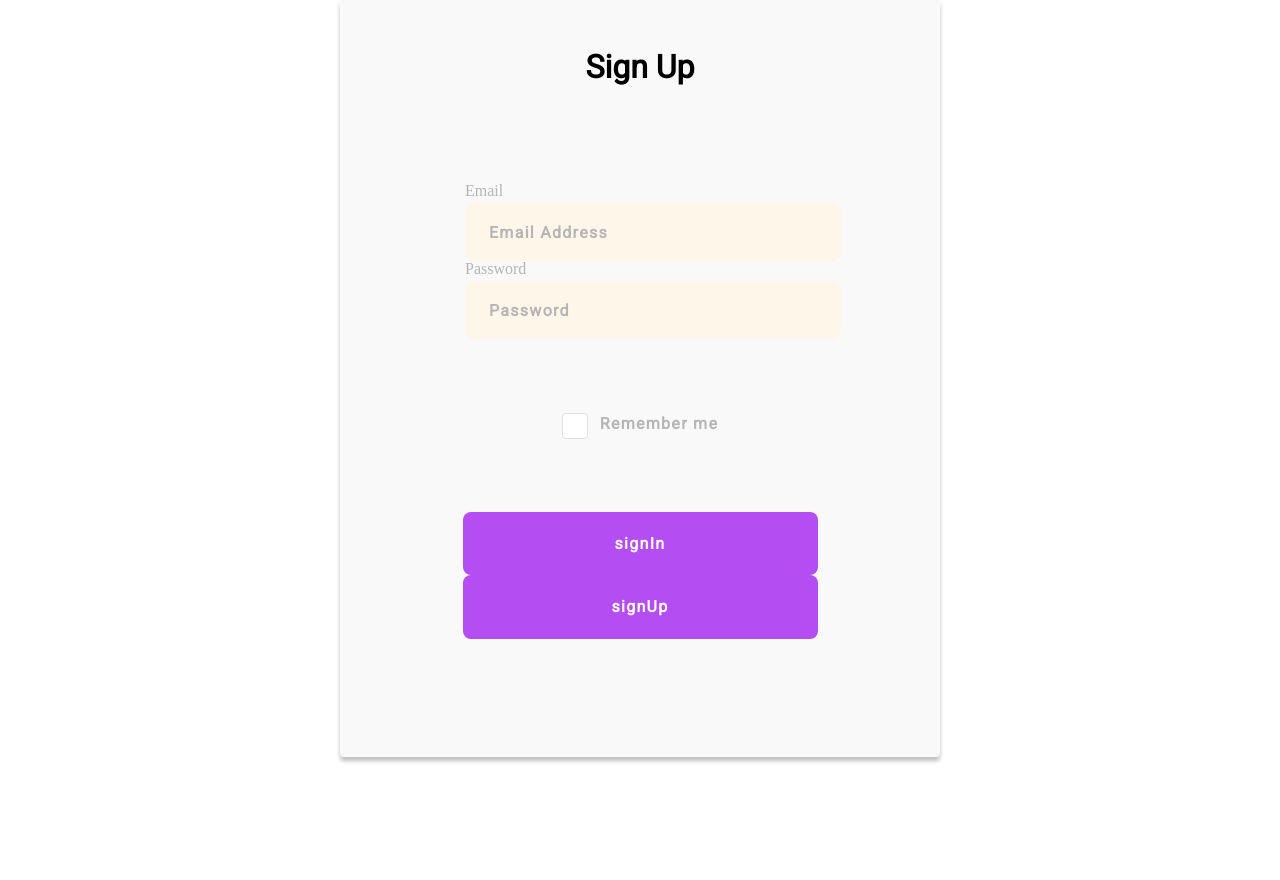
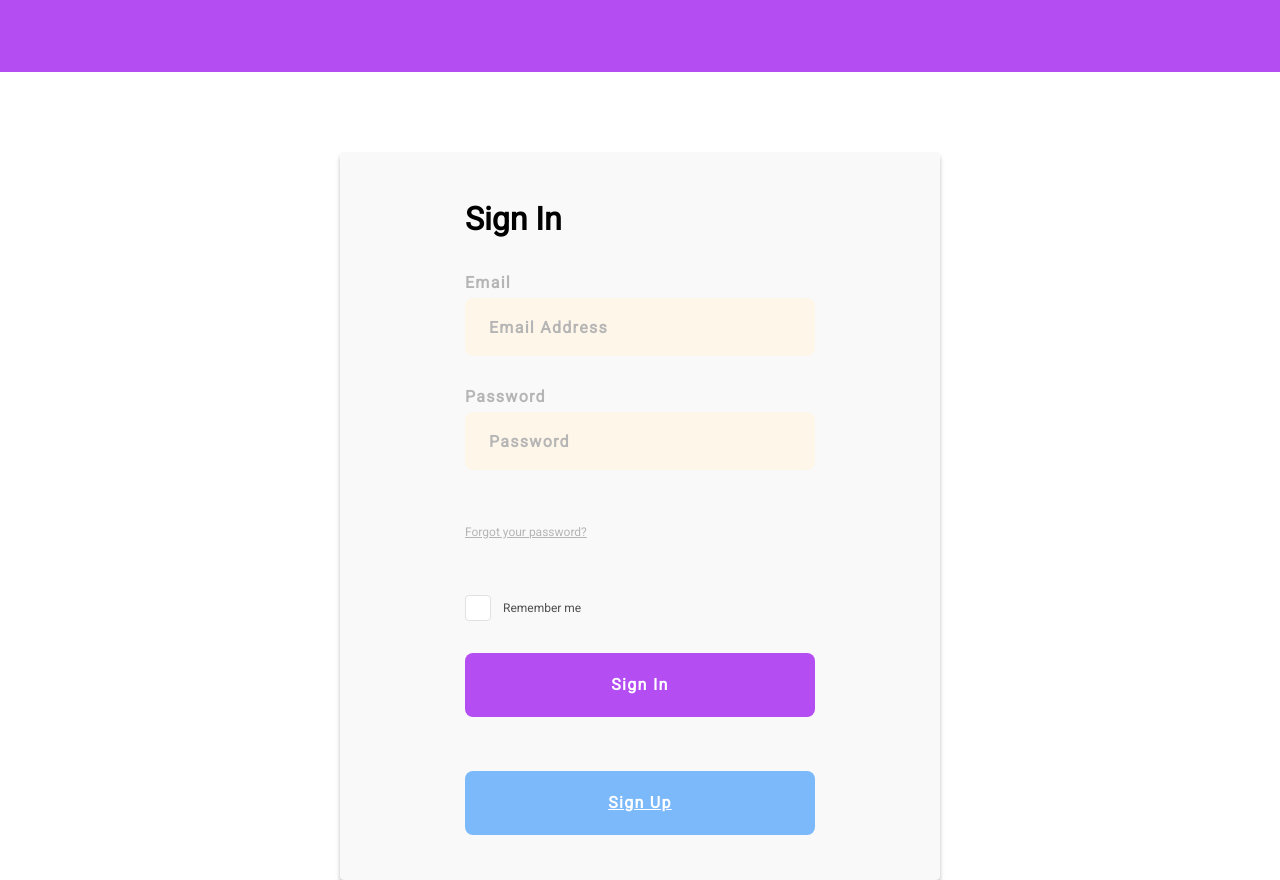
Before and after one commit to RedaHamouche/WorkShopDesign, a website built with Parcel: page src/index.html in a window 1280 px wide. Before the commit the page ends 800 px from the top, so only its background shows below. Built offline with nearby package versions, Linux system fonts and the light colour scheme.

Commit message:
a bunch of things lol

```diff
--- a/src/index.html
+++ b/src/index.html
@@ -15,19 +15,27 @@
 <main class="container">
   <form id="test" class="form">
     <div class="form-content">
-      <div class="title">
-        <p class="title-content">Sign Up</p>
-      </div>
-      <div class="input-group">
+
+        <h2 class="title">Sign In</h2>
+
         <div class="form-item">
-          <label for="email">Email</label>
-          <input type="email" name="email" required="required" placeholder="Email Address"></input>
+          <label class="label" for="email">Email</label>
+          <input class="input" type="email" name="email" required="required" placeholder="Email Address"></input>
         </div>
         <div class="form-item">
-          <label for="email">Password</label>
-          <input type="password" name="password" required="required" placeholder="Password"></input>
+          <label  class="label" for="email">Password</label>
+            <input class="input" type="password" name="password" required="required" placeholder="Password">
+            <span><svg width="25" height="25" viewBox="0 0 25 25" fill="none" xmlns="http://www.w3.org/2000/svg">
+              <path d="M22.9168 11.5417V12.5C22.9156 14.7463 22.1882 16.9319 20.8432 18.7311C19.4983 20.5302 17.6078 21.8463 15.4537 22.4832C13.2996 23.1201 10.9973 23.0436 8.89024 22.2652C6.78316 21.4867 4.98418 20.048 3.76158 18.1636C2.53898 16.2792 1.95828 14.0501 2.10608 11.8087C2.25387 9.56725 3.12225 7.43366 4.5817 5.72611C6.04116 4.01855 8.01348 2.82851 10.2045 2.33348C12.3956 1.83844 14.6879 2.06493 16.7398 2.97916" stroke="#6ECC66" stroke-width="2" stroke-linecap="round" stroke-linejoin="round"/>
+              <path d="M22.9167 4.16666L12.5 14.5937L9.375 11.4687" stroke="#6ECC66" stroke-width="2" stroke-linecap="round" stroke-linejoin="round"/>
+              </svg>
+              </span>
+          </div>
+        </input>
         </div>
-      </div>
+
+      <a class="link" href="./signup.html">Forgot your password?</a>
+
       <div class="checkbox-container">
         <label>
           <input type="checkbox" name="check">
@@ -39,8 +47,8 @@
         </label>
       </div>
       <div class="btn-group">
-        <button class="btn btn-primary">signIn</button>
-        <button class="btn btn-primary">signUp</button>
+        <button class="btn btn-primary">Sign In</button>
+        <a href="./signup.html" class="btn btn-secondary">Sign Up</a>
       </div>
     <div>
 
@@ -48,21 +56,5 @@
 </main>
 
 
-    <!-- <button class="btn btn-primary">Hello</button>
-    <div class="checkbox-container">
-			<label>
-				<input type="checkbox" name="check">
-				<span class="checkbox"><svg width="15" height="13" viewBox="0 0 15 13" fill="none" xmlns="http://www.w3.org/2000/svg">
-          <path d="M2 7.5L5.5 11L13.5 2" stroke="white" stroke-width="3" stroke-linecap="round" stroke-linejoin="round"/>
-          </svg>
-          </span>
-				<span class="label">Remember me</span>
-			</label>
-		</div>
-
-    <div class="form-item">
-      <label for="email">Label</label>
-      <input type="email" name="email" required="required" placeholder="Email Address"></input>
-    </div> -->
   </body>
 </html>
--- /dev/null
+++ b/src/javascript/script.js
@@ -0,0 +1,21 @@
+const inputPassword = document.querySelector(".input[type=password]");
+
+const succesSvg = document.querySelector(".input[type=password] ~ span")
+
+
+let timer;              // Timer identifier
+const waitTime = 100;
+
+inputPassword.addEventListener('keyup', (e) => {
+    // Clear timer
+    clearTimeout(timer);
+
+    // Wait for X ms and then process the request
+    timer = setTimeout(() => {
+        if(e.target.value === "password") {
+            succesSvg.classList.add("succes");
+        } else {
+            succesSvg.classList.remove("succes");
+        }
+    }, waitTime);
+});
--- a/src/scss/abstract/_spaces.scss
+++ b/src/scss/abstract/_spaces.scss
@@ -3,7 +3,7 @@ $spacing-xs: 8px;
 $spacing-s: 16px;
 $spacing-m: 24px;
 $spacing-l: 32px;
-$spacing-xl: 48px;
+$spacing-xl: 54px;
 $spacing-xxl: 66px;
 
 
@@ -17,3 +17,8 @@ $spacing-section-xl: 200px;
 
 // FOR INPUTS
 $spacing-input: 4px;
+
+// FOR FORMS
+
+$padding-form-y: 45px;
+$padding-form-x: 125px;
--- a/src/scss/abstract/_variables.scss
+++ b/src/scss/abstract/_variables.scss
@@ -6,5 +6,10 @@ $input-shadow: inset 0px 4px 4px rgba(0, 0, 0, 0.25);
 
 
 // RADIUS
-$btn-radius: 8px;
-$checkbox-radius: 4px;
+$radius-m: 8px;
+$radius-s: 4px;
+
+
+// FORMS
+
+$card-shadow: 0px 4px 4px rgba(0, 0, 0, 0.25);
--- a/src/scss/base/_base.scss
+++ b/src/scss/base/_base.scss
@@ -1,8 +1,8 @@
 // add class size- 1 to 5
-@for $i from 1 through 5 {
+@for $i from 1 through 10 {
     $base: 1;
     $width: $base * $i;
     .size-#{$width} {
-        width: $width * 70px;
+        width: $width * 35px;
     }
 }
--- a/src/scss/base/_reset.scss
+++ b/src/scss/base/_reset.scss
@@ -142,3 +142,9 @@ a {
   text-decoration: none;
   color: inherit;
 }
+
+
+
+input, button {
+  border: none;
+}
--- a/src/scss/components/_button.scss
+++ b/src/scss/components/_button.scss
@@ -1,20 +1,30 @@
 $layout-breakpoint-small: 960px;
 
 .btn-group {
-  @include flex(space-between, center, column);
-  width: 100% !important;
-  height: 127px;
+    margin-top: $spacing-xl;
+    @include screen("med", min){
+      margin-top: $spacing-l;
+    }
+  .btn {
+    &:nth-child(2) {
+      margin-top: $spacing-xl;
+      text-decoration: underline;
+    }
+  }
 }
 .btn {
   background-color: $color-cta-colors-primary;
   min-width: 160px;
   width: 100%;
   height: 48px;
-  padding: 15px;
-  border-radius: $btn-radius;
+  border-radius: $radius-m;
 
   // TODO: DYNAMIC ANIM CURVES BEZIER
   transition: all 0.2s ease-in;
+
+  @include screen("med", min){
+    height: 64px;
+  }
 
   &:hover {
     cursor: pointer;
@@ -43,15 +53,3 @@ $layout-breakpoint-small: 960px;
     }
   }
 }
-
-@media (min-width: $layout-breakpoint-small) {
-  .btn {
-    width: 355px;
-    height: 64px;
-  }
-}
-
-input,
-button {
-  border: none;
-}
--- a/src/scss/components/_checkbox.scss
+++ b/src/scss/components/_checkbox.scss
@@ -1,11 +1,11 @@
 .checkbox-container {
 	display: inline-block;
-}
-.checkbox-container label input {
+
+    label input {
         display: none;
     }
 
-.checkbox-container label {
+    label {
         position: relative;
 
         cursor: pointer;
@@ -14,11 +14,12 @@
         @include headline-p;
 
         .label {
+            @include headline-p;
+            color: $color-mono-gray-4;
             margin-left: 12px;
         }
-}
 
-.checkbox-container label .checkbox {
+        .checkbox {
             position: relative;
 
             @include flex(center, center);
@@ -29,12 +30,14 @@
 
             background-color: $color-mono-white;
             border: 1px solid $color-mono-gray-2;
-    border-radius: $checkbox-radius;
+            border-radius: $radius-s;
+
+            svg {
+                display: none;
+            }
 
         }
-
-.checkbox-container label .checkbox svg {
-    display: none;
+    }
 }
 
 .checkbox-container label input:checked ~ .checkbox svg {
--- a/src/scss/components/_form.scss
+++ b/src/scss/components/_form.scss
@@ -1,29 +1,67 @@
 .form {
-  max-width: 600px;
-  min-height: 667px;
-  padding: 45px 125px 45px 125px;
+  @include flex(none, none, column);
+  margin-top: 80px;
+
+  padding: $padding-form-y $padding-form-x$padding-form-y $padding-form-x;
+
   background-color: $color-mono-gray-1;
-  box-shadow: 0px 4px 4px rgba(0, 0, 0, 0.25);
-  border-radius: 4px;
+  border-radius: $radius-s;
+
+  box-shadow: $card-shadow;
+
+  .title {
+      @include headline-2;
+      align-self: flex-start;
+  }
+
+  .link, .checkbox-container {
+    margin-top: $spacing-xl;
+    @include screen("med", max){
+      margin-top: $spacing-l;
+    }
+  }
+
+
+  .form-item {
+    position: relative;
+    $inputs-gap: 30px;
+
+    @include flex(none, none, column);
+
+    width: 100%;
+    margin-top: $inputs-gap;
+
+    &:nth-child(2) {
+      margin-top: $inputs-gap;
+    }
+
+    label,
+    input {
+      color: $color-mono-gray-3;
+      &::placeholder {
+        color: $color-mono-gray-3;
+      }
+    }
+
+    label {
+      margin-bottom: $spacing-input;
+      @include headline-5;
+    }
+
+    input[type="password"] ~ span {
+        display: none;
+        position: absolute;
+        bottom: 15px;
+        right: 20px;
+    }
+    input[type="password"] ~ .succes {
+        display: block
+    }
+  }
+
 }
+
 .form-content {
-  display: flex;
-  align-items: center;
-  justify-content: space-between;
-  flex-direction: column;
+  @include flex(none, none, column);
   width: 350px;
-  height: 667px;
 }
-.title {
-  height: 65px;
-
-  &-content {
-    @include headline-2;
-    width: 100%;
-    height: 100%;
-  }
-}
-.label {
-  @include headline-5;
-  color: $color-mono-gray-3;
-}
--- /dev/null
+++ b/src/scss/components/_header.scss
@@ -0,0 +1,5 @@
+.header  {
+    height: 72px;
+    width: 100vw;
+    background-color: $color-cta-colors-primary;
+}
--- a/src/scss/components/_input.scss
+++ b/src/scss/components/_input.scss
@@ -1,59 +1,15 @@
-.input-group {
-  display: flex;
-  flex-wrap: wrap;
-  justify-content: center;
-  width: 100%;
-}
-.input-content {
-  display: flex;
-  flex-direction: column;
-  justify-content: center;
-}
-.label {
-  margin-bottom: 3px;
-}
+
   .input {
-  width: 350px;
-  font-size: 24px;
-  line-height: 24px;
-  padding: 17px 24px 14px 24px;
-  border-radius: 8px;
-  background-color: $color-cta-colors-tercary;
-  &::placeholder {
-    color: $color-mono-gray-3;
-    @include headline-4;
-  }
-  &::active {
-    border-color: $color-cta-colors-primary;
-  }
-}
-.form-item {
-  width: 100%;
-  @include flex(none, none, column);
-}
+    height: $input-height;
+    border-radius: $radius-m;
 
-.form-item {
-  label,
-  input {
-    color: $color-mono-gray-3;
-
-    &::placeholder {
-      color: $color-mono-gray-3;
-    }
-  }
-}
-.form-item input {
-  height: $input-height;
-  width: $input-width;
-  border-radius: $btn-radius;
-
-  margin-top: $spacing-input;
     padding-left: $spacing-m;
 
     transition: border-color 0.3s;
     background-color: $color-cta-colors-tercary;
 
     @include headline-5;
+    color: $color-mono-black;
 
     @include hocus {
       border: 1px solid $color-cta-colors-primary;
--- /dev/null
+++ b/src/scss/components/_link.scss
@@ -0,0 +1,4 @@
+.link {
+    @include link-s;
+    color: $color-mono-gray-3;
+}
--- a/src/scss/main.scss
+++ b/src/scss/main.scss
@@ -5,16 +5,19 @@
 @import "abstract/mixins.scss";
 @import "abstract/spaces.scss";
 
-@import "base/base";
+
 @import "base/animation";
 @import "base/typography";
 @import "base/utilities";
 
+@import "components/header";
 @import "components/form";
 @import "components/button";
 @import "components/checkbox";
 @import "components/input";
+@import "components/link";
 
+@import "base/base";
 @import "layout/grid";
 
 @import "pages/home";
```
Also changed, not shown: src/signup.html (added, +42 -0 lines), src/assets/succes.svg (added). Lines whose indentation alone changed are shown as unchanged.
